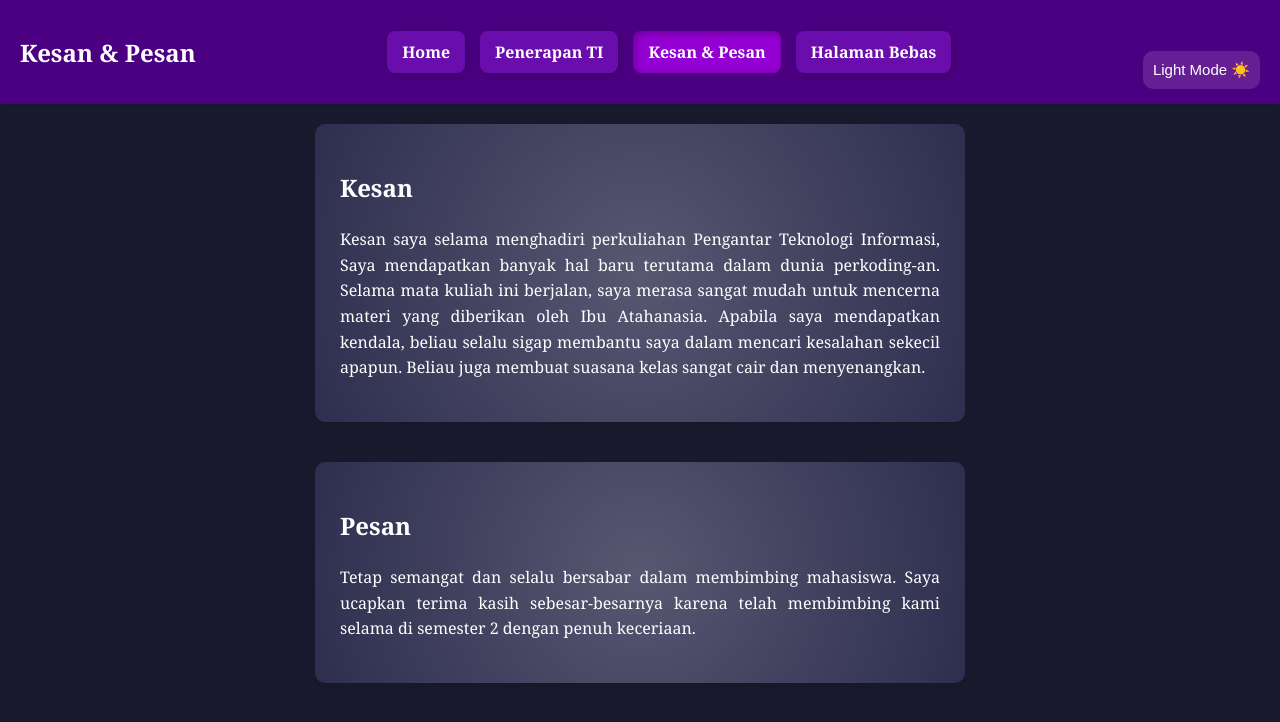
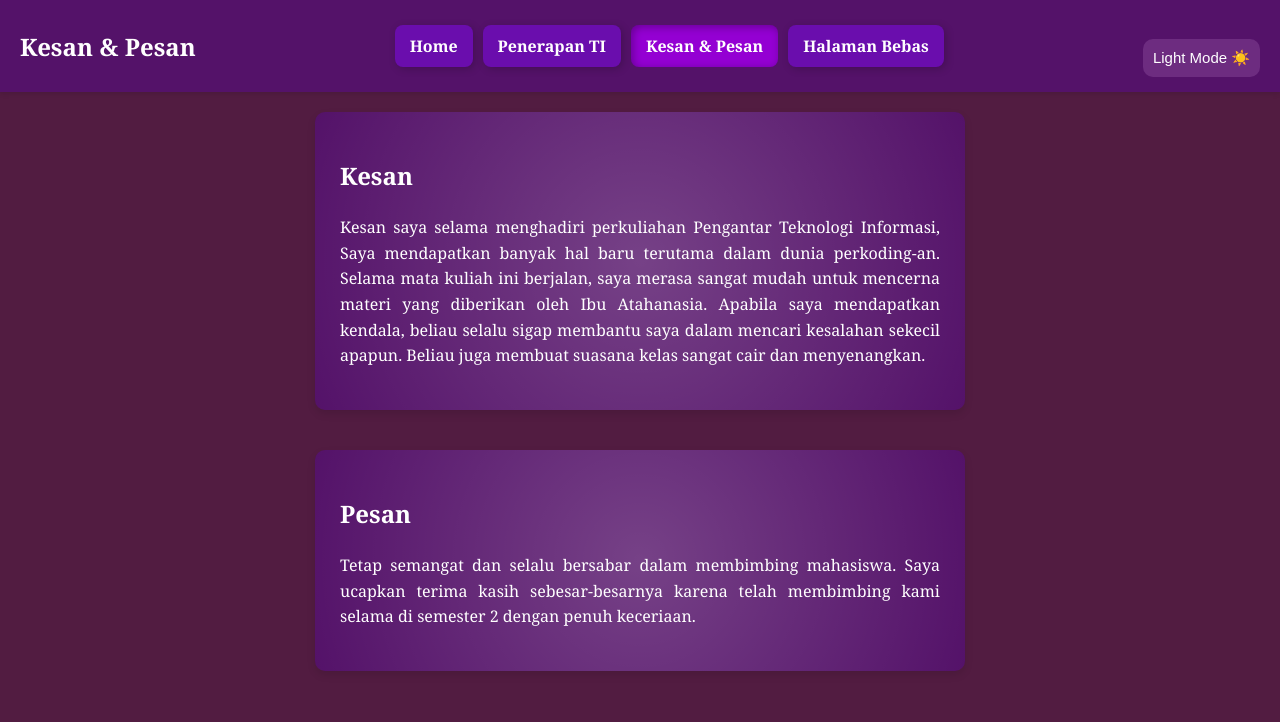
Before and after one commit to Rizky-Pratomo/Website2-Personal, a plain HTML site: page kesan-pesan.html in a window 1280 px wide. Both pictures are taken after a click on the button "Dark Mode 🌙". Drawn offline with Linux system fonts and the light colour scheme.

Commit message:
Add files via upload

```diff
--- a/script3.js
+++ b/script3.js
@@ -1,22 +1,20 @@
-document.addEventListener("DOMContentLoaded", function () {
+document.addEventListener("DOMContentLoaded", () => {
     const toggleDarkMode = document.getElementById("toggleDarkMode");
     const body = document.body;
 
-    // Cek status dark mode
-    if (localStorage.getItem("dark-mode") === "enabled") {
+    // Cek dan terapkan status dark mode dari localStorage
+    const isDarkMode = localStorage.getItem("dark-mode") === "enabled";
+    if (isDarkMode) {
         body.classList.add("dark-mode");
         toggleDarkMode.innerText = "Light Mode ☀️";
     }
 
-    toggleDarkMode.addEventListener("click", function () {
+    // Event listener untuk tombol dark mode
+    toggleDarkMode.addEventListener("click", () => {
         body.classList.toggle("dark-mode");
 
-        if (body.classList.contains("dark-mode")) {
-            localStorage.setItem("dark-mode", "enabled");
-            toggleDarkMode.innerText = "Light Mode ☀️";
-        } else {
-            localStorage.setItem("dark-mode", "disabled");
-            toggleDarkMode.innerText = "Dark Mode 🌙";
-        }
+        const darkModeAktif = body.classList.contains("dark-mode");
+        toggleDarkMode.innerText = darkModeAktif ? "Light Mode ☀️" : "Dark Mode 🌙";
+        localStorage.setItem("dark-mode", darkModeAktif ? "enabled" : "disabled");
     });
 });
--- a/style.css
+++ b/style.css
@@ -86,7 +86,7 @@ body {
   }
 
   .dark-mode .profile {
-    background: #222;
+     background: #311f2a;
   }
 
   .profile:hover {
--- a/style2.css
+++ b/style2.css
@@ -71,7 +71,7 @@ body {
     color: white;
 }
 .dark-mode .header {
-    background-color: #c017eb;
+    background-color: rgba(85, 17, 110, 0.9);
 }
 .dark-mode .materi-box {
     background-color: rgba(85, 17, 110, 0.9);
--- a/style3.css
+++ b/style3.css
@@ -10,24 +10,26 @@ body {
 
 /* DARK MODE */
 .dark-mode {
-    background-color: #1a1a2e;
+    background-color: #521c41;
     color: white;
 }
 
 /* HEADER */
 .header {
     display: flex;
+    flex-wrap: wrap;
     justify-content: space-between;
     align-items: center;
     padding: 15px 20px;
-    background-color: #4b0082;
+    background-color: rgba(85, 17, 110, 0.9);
     color: white;
     box-shadow: 0 2px 5px rgba(0, 0, 0, 0.1);
 }
 
-.header h1 {
+.judul {
     margin: 0;
     font-size: 24px;
+    white-space: nowrap;
 }
 
 /* NAVIGATION */
@@ -35,7 +37,10 @@ body {
     list-style: none;
     padding: 0;
     display: flex;
-    gap: 15px;
+    flex-wrap: wrap; /* ✅ agar responsif di mobile */
+    gap: 10px;
+    justify-content: center;
+    margin: 10px 0;
 }
 
 .nav ul li {
@@ -110,7 +115,7 @@ body {
 
 .dark-mode .kesan-box,
 .dark-mode .pesan-box {
-    background-color: #2e2e4f;
+    background-color: rgba(85, 17, 110, 0.9);
     color: white;
 }
 
```
